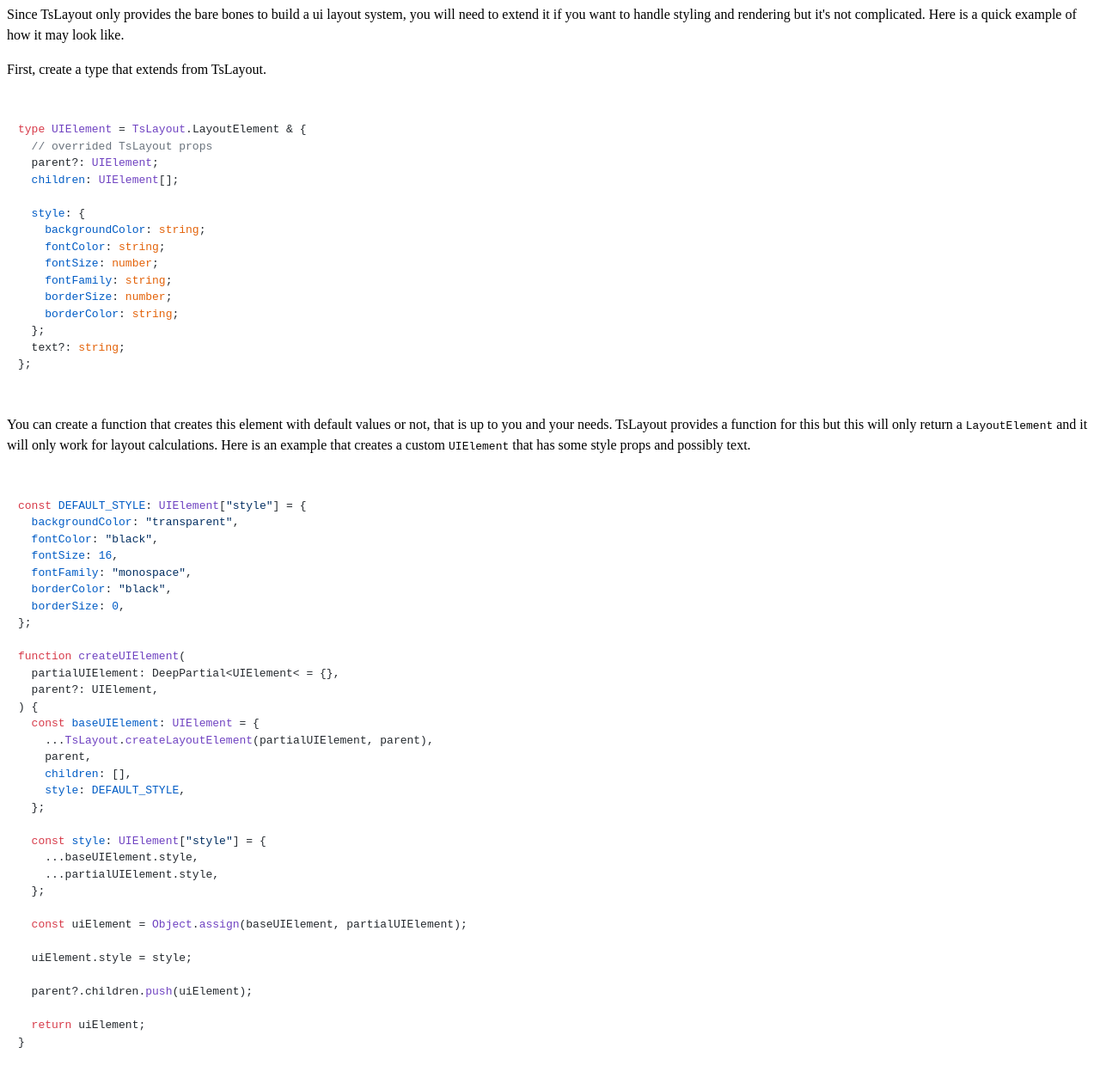
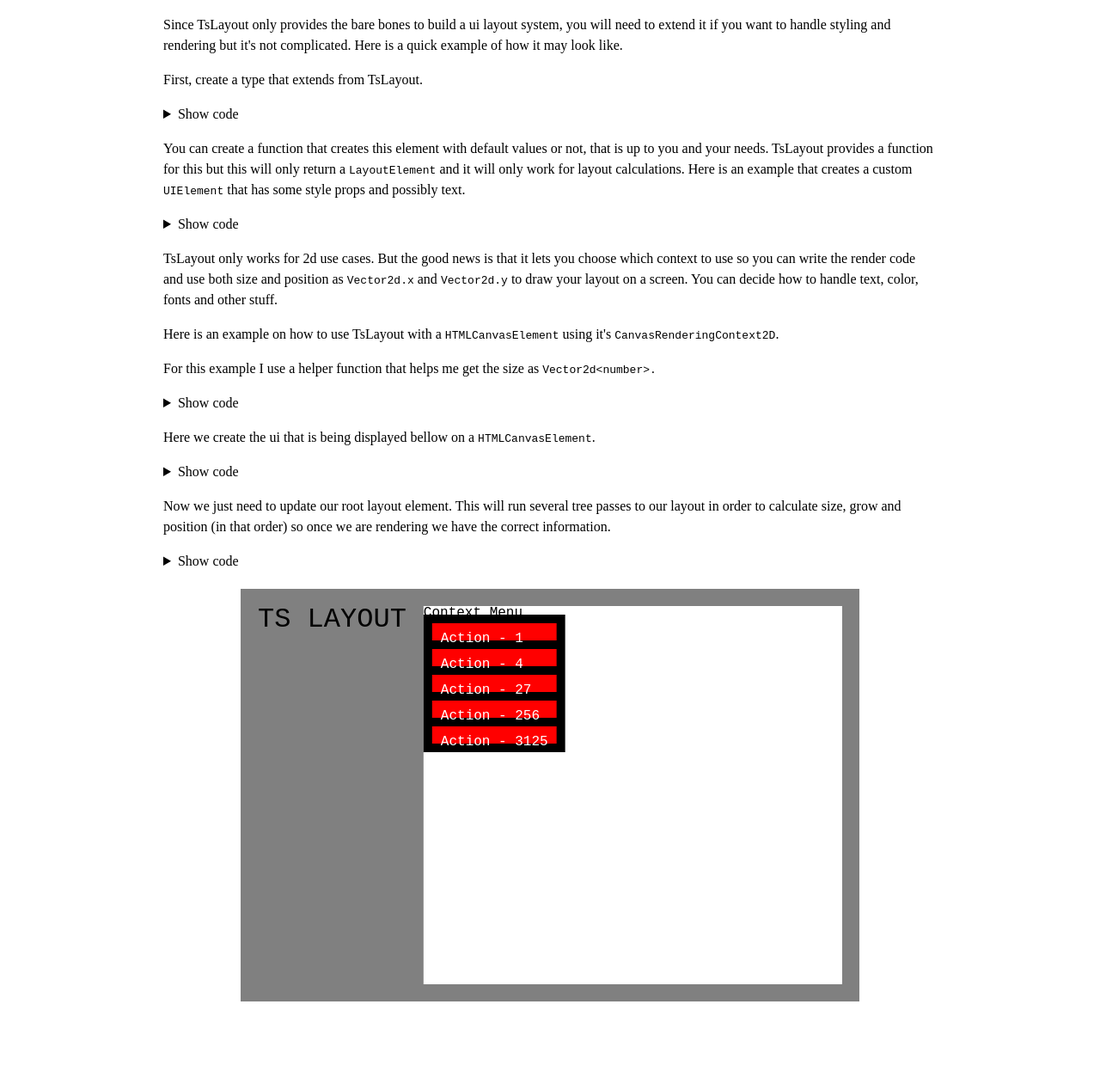
Before and after one commit to danimydev/ts-layout, a website built with Vite: page index.html in a window 1280 px wide. Shown: the part 376-1644 px from the top of the page at 86% size. After the commit the page ends 1581 px from the top, so only its background shows below. Built offline with nearby package versions, Linux system fonts and the light colour scheme.

Commit message:
better styles and code highlights

```diff
--- a/index.html
+++ b/index.html
@@ -53,6 +53,8 @@
         like.
       </p>
       <p>First, create a type that extends from TsLayout.</p>
+      <details>
+        <summary>Show code</summary>
         <pre><code class="language-typescript">
 type UIElement = TsLayout.LayoutElement & {
   // overrided TsLayout props
@@ -70,6 +72,7 @@ type UIElement = TsLayout.LayoutElement & {
   text?: string;
 };
         </code></pre>
+      </details>
       <p>
         You can create a function that creates this element with default values
         or not, that is up to you and your needs. TsLayout provides a function
@@ -79,6 +82,8 @@ type UIElement = TsLayout.LayoutElement & {
         <code class="language-typescript">UIElement</code> that has some style
         props and possibly text.
       </p>
+      <details>
+        <summary>Show code</summary>
         <pre><code class="language-typescript">
 const DEFAULT_STYLE: UIElement["style"] = {
   backgroundColor: "transparent",
@@ -114,6 +119,7 @@ function createUIElement(
   return uiElement;
 }
         </code></pre>
+      </details>
       <p>
         TsLayout only works for 2d use cases. But the good news is that it lets
         you choose which context to use so you can write the render code and use
@@ -132,6 +138,8 @@ function createUIElement(
         For this example I use a helper function that helps me get the size as
         <code class="language-typescript">Vector2d&lt;number&gt;.</code>
       </p>
+      <details>
+        <summary>Show code</summary>
         <pre><code class="language-typescript">
 function getTextSize(text: string, context: CanvasRenderingContext2D) {
   const metrics = context.measureText(text);
@@ -140,10 +148,13 @@ function getTextSize(text: string, context: CanvasRenderingContext2D) {
   return { x: metrics.width, y: ascent + descent };
 }
         </code></pre>
+      </details>
       <p>
         Here we create the ui that is being displayed bellow on a
         <code class="language-typescript">HTMLCanvasElement</code>.
       </p>
+      <details>
+        <summary>Show code</summary>
         <pre><code class="language-typescript">
 const appPadding = 20;
 const appChildrenGap = 20;
@@ -234,16 +245,20 @@ for (let i = 0; i &lt; 5; i++) {
   );
 }
         </code></pre>
+      </details>
       <p>
         Now we just need to update our root layout element. This will run
         several tree passes to our layout in order to calculate size, grow and
         position (in that order) so once we are rendering we have the correct
         information.
       </p>
+      <details>
+        <summary>Show code</summary>
         <pre><code class="language-typescript">
 TsLayout.updateLayoutElement(app);
 render(app, context);
         </code></pre>
+      </details>
       <canvas></canvas>
     </main>
   </body>
--- a/src/main.ts
+++ b/src/main.ts
@@ -7,10 +7,8 @@ if (!canvasElement) {
   throw new Error("could not find any canvas element");
 }
 
-document.body.appendChild(canvasElement);
-
-canvasElement.width = 775;
-canvasElement.height = 600;
+canvasElement.width = 720;
+canvasElement.height = 480;
 
 const context = canvasElement.getContext("2d");
 
--- a/src/style.css
+++ b/src/style.css
@@ -2,6 +2,12 @@
   line-height: 1.5;
   font-weight: 400;
   color-scheme: light dark;
+}
+
+body {
+  padding: 20px 0px;
+  max-width: 900px;
+  margin: 0 auto;
 }
 
 h1 {
@@ -11,6 +17,12 @@ h1 {
 
 pre * {
   background-color: transparent !important;
+}
+
+canvas {
+  max-width: 720px;
+  margin: 20px auto;
+  display: block;
 }
 
 @media (prefers-color-scheme: dark) {
```
Lines whose indentation alone changed are shown as unchanged.
